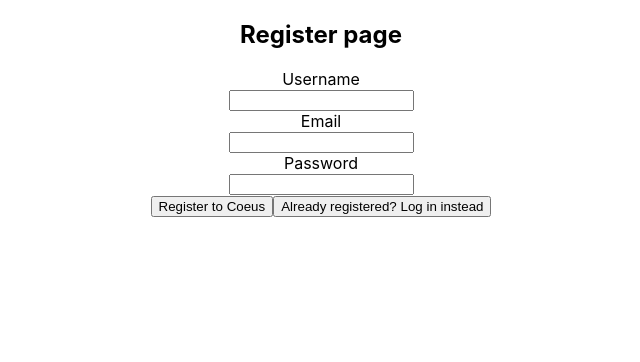
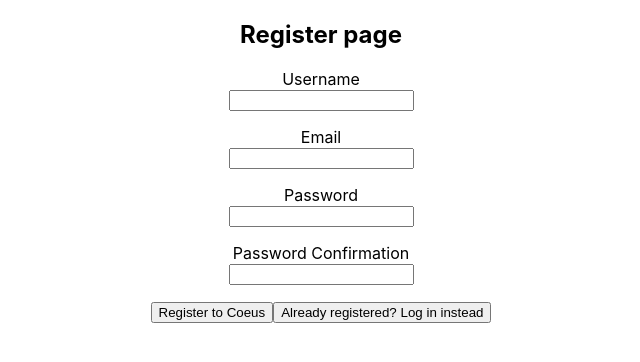
Before and after one commit to Jack-Burge55/Coeus, a React (Create React App) app in the folder frontend/: page /register in a window 1280 px wide. Shown: the top 362 px of the page, without its empty margins (319-959 px from the left). Built offline with nearby package versions, Linux system fonts and the light colour scheme.

Commit message:
improved foundational register and login

```diff
--- a/frontend/public/index.html
+++ b/frontend/public/index.html
@@ -21,7 +21,7 @@
       work correctly both with client-side routing and a non-root public URL.
       Learn how to configure a non-root public URL by running `npm run build`.
     -->
-    <title>React App</title>
+    <title>Coeus</title>
   </head>
   <body>
     <noscript>You need to enable JavaScript to run this app.</noscript>
--- a/frontend/src/App.css
+++ b/frontend/src/App.css
@@ -36,3 +36,7 @@
     transform: rotate(360deg);
   }
 }
+
+.has-error {
+  border: 2px solid red;
+}
--- a/frontend/src/components/Login.js
+++ b/frontend/src/components/Login.js
@@ -6,11 +6,29 @@ const Login = ({ setCoeusUser }) => {
   const [errorMsg, setErrorMsg] = useState("");
 
   const loginClick = async () => {
-    const usernameInput = document.getElementById("username");
-    const passwordInput = document.getElementById("password");
-    const username = usernameInput.value;
-    const password = passwordInput.value;
-    if (username && password) {
+    const form = document.getElementById("loginForm");
+    const formFieldArray = Array.from(form.getElementsByTagName("input"));
+
+    let noErrors = true;
+    formFieldArray.forEach((field) => {
+      let fieldError = "";
+      if (field.required && field.value === "") {
+        fieldError = `${field.id} is a required field`;
+      }
+      fieldError
+        ? field.classList.add("has-error")
+        : field.classList.remove("has-error");
+      if (fieldError) {
+        noErrors = false;
+      }
+      const errorMsg = document.getElementById(`${field.id}Error`);
+      errorMsg.innerText = fieldError;
+    });
+
+    const username = document.getElementById("username").value;
+    const password = document.getElementById("password").value;
+
+    if (noErrors) {
       const request = {
         username,
         password,
@@ -48,14 +66,20 @@ const Login = ({ setCoeusUser }) => {
   return (
     <>
       <h2>Login page</h2>
-      <form>
-        <label for="username">Username</label>
+      <form id="loginForm">
+        <label htmlFor="username">Username</label>
         <br />
-        <input type="text" id="username" name="username" />
+        <input type="text" id="username" name="Username" required />
+        <p id="usernameError"></p>
+        <label htmlFor="password">Password</label>
         <br />
-        <label for="password">Password</label>
-        <br />
-        <input type="text" id="password" name="password" />
+        <input
+          type="text"
+          id="password"
+          name="Password"
+          required
+        />
+        <p id="passwordError"></p>
       </form>
       <button onClick={() => loginClick()}>Log in to Coeus</button>
 
--- a/frontend/src/components/Register.js
+++ b/frontend/src/components/Register.js
@@ -5,14 +5,43 @@ const Register = ({ setCoeusUser }) => {
   const [errorMsg, setErrorMsg] = useState("");
   const navigate = useNavigate();
 
-  const registerClick = async () => {
-    const usernameInput = document.getElementById("username");
-    const emailInput = document.getElementById("email");
-    const passwordInput = document.getElementById("password");
-    const username = usernameInput.value;
-    const email = emailInput.value;
-    const password = passwordInput.value;
-    if (username && password) {
+  const validateForm = async () => {
+    const form = document.getElementById("registerForm");
+    const formFieldArray = Array.from(form.getElementsByTagName("input"));
+
+    let noErrors = true;
+    formFieldArray.forEach((field) => {
+
+      let fieldError = "";
+      if (field.minLength > 0) {
+        if (field.value < field.minLength) {
+          fieldError = `${field.name} must be at least ${field.minLength} characters long`;
+        }
+      }
+      if (field.hasAttribute("data-mustmatch")) {
+        const matchingField = document.getElementById(field.getAttribute("data-mustmatch"))
+
+        if (matchingField.value !== field.value) {
+          fieldError = `${field.name} does not match ${matchingField.name}`
+        }
+      }
+      if (field.required && field.value === "") {
+        fieldError = `${field.name} is a required field`;
+      }
+      fieldError
+        ? field.classList.add("has-error")
+        : field.classList.remove("has-error");
+      if (fieldError) {
+        noErrors = false;
+      }
+      const errorMsg = document.getElementById(`${field.id}Error`);
+      errorMsg.innerText = fieldError;
+    });
+
+    const username = document.getElementById("username").value;
+    const email = document.getElementById("email").value;
+    const password = document.getElementById("password").value;
+    if (noErrors) {
       const request = {
         username,
         email,
@@ -50,20 +79,37 @@ const Register = ({ setCoeusUser }) => {
   return (
     <>
       <h2>Register page</h2>
-      <form>
-        <label for="username">Username</label>
+      <form id="registerForm">
+        <label htmlFor="username">Username</label>
         <br />
-        <input type="text" id="username" name="username" />
+        <input type="text" id="username" name="Username" required />
+        <p id="usernameError"></p>
+        <label htmlFor="email">Email</label>
         <br />
-        <label for="email">Email</label>
+        <input type="text" id="email" name="Email Address" required />
+        <p id="emailError"></p>
+        <label htmlFor="password">Password</label>
         <br />
-        <input type="text" id="email" name="email" />
+        <input
+          type="text"
+          id="password"
+          name="Password"
+          required
+          minLength="6"
+        />
+        <p id="passwordError"></p>
+        <label htmlFor="passwordConfirmation">Password Confirmation</label>
         <br />
-        <label for="password">Password</label>
-        <br />
-        <input type="text" id="password" name="password" />
+        <input
+          type="text"
+          id="passwordConfirmation"
+          name="Password Confirmation"
+          required
+          data-mustmatch="password"
+        />
+        <p id="passwordConfirmationError"></p>
       </form>
-      <button onClick={() => registerClick()}>Register to Coeus</button>
+      <button onClick={() => validateForm()}>Register to Coeus</button>
       <button onClick={() => navigate("/login")}>
         Already registered? Log in instead
       </button>
```
